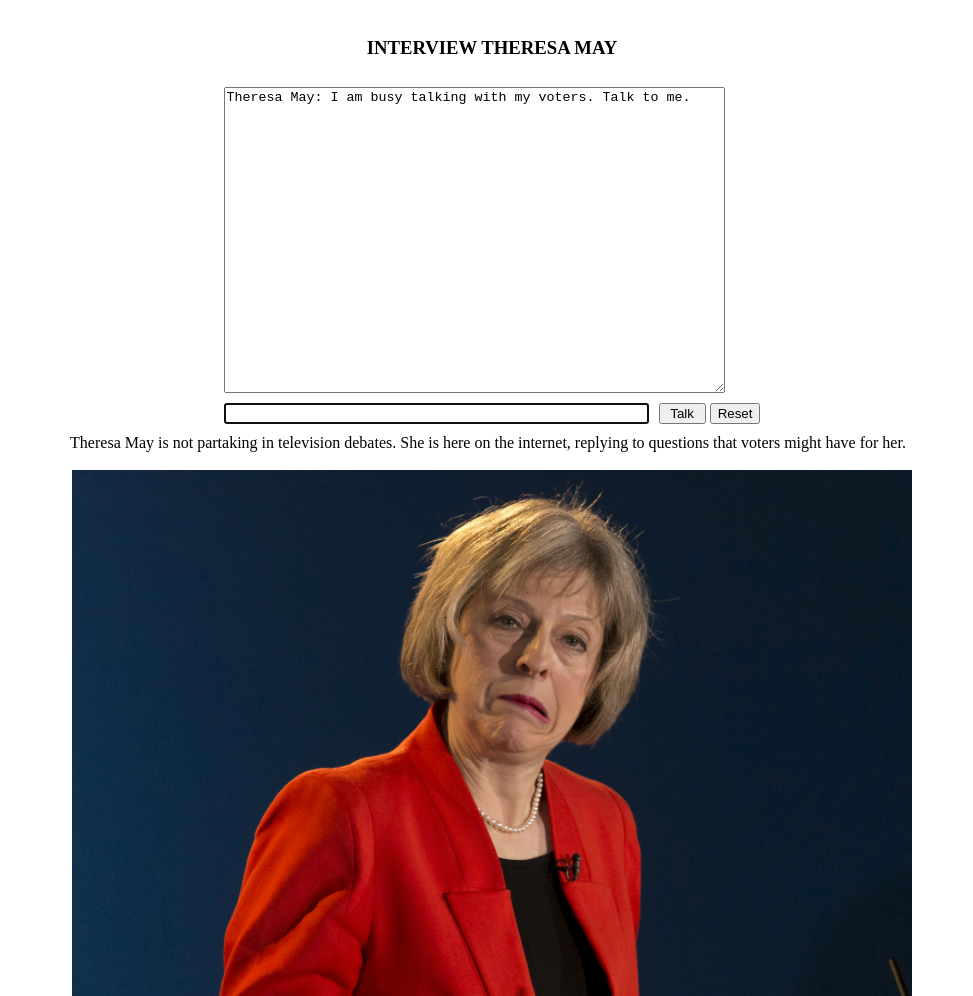
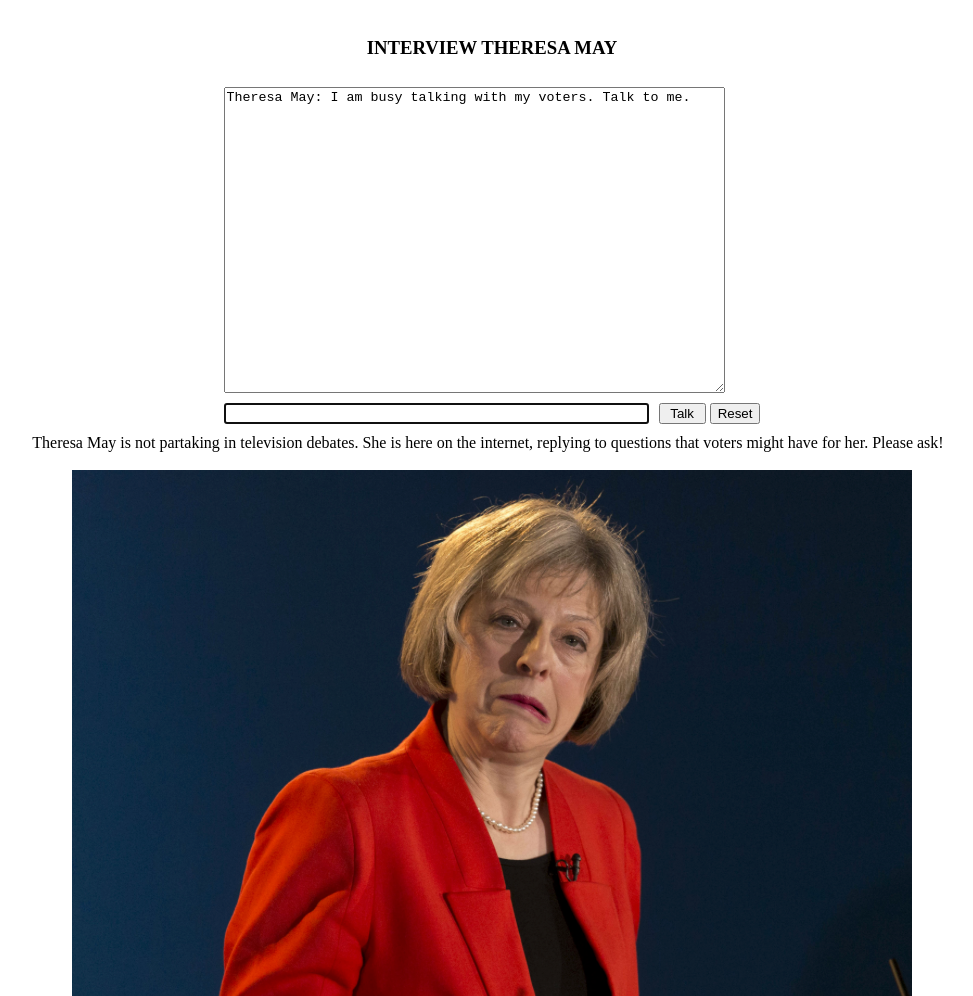
Before and after one commit to thormagnusson/maybot, a plain HTML site: page index.html in a window 1280 px wide. Shown: the whole page, without its empty margins (148-1121 px from the left). Drawn offline with Linux system fonts and the light colour scheme.

Commit message:
new branch

```diff
--- a/index.html
+++ b/index.html
@@ -63,7 +63,7 @@ function elizaStep() {
 
 <CENTER>
 <P>&nbsp;</P>
-<H3>INTERVIEW THERESA MAY</H3>
+<H3>   INTERVIEW THERESA MAY   </H3>
 <TABLE BORDER="0" CELLSPACING="10" CELLPADDING="0">
 <FORM NAME="e_form" onsubmit="elizaStep();return false">
 <TR><TD COLSPAN="2"><TEXTAREA NAME="e_display" COLS="60" ROWS="20"></TEXTAREA></TD></TR>
@@ -77,7 +77,7 @@ function elizaStep() {
 
 
 <TR><TD COLSPAN="2">
-Theresa May is not partaking in television debates. She is here on the internet, replying to questions that voters might have for her.
+Theresa May is not partaking in television debates. She is here on the internet, replying to questions that voters might have for her. Please ask!
 
 
 <TR><TD COLSPAN="2">&nbsp;</TD></TR>
```
